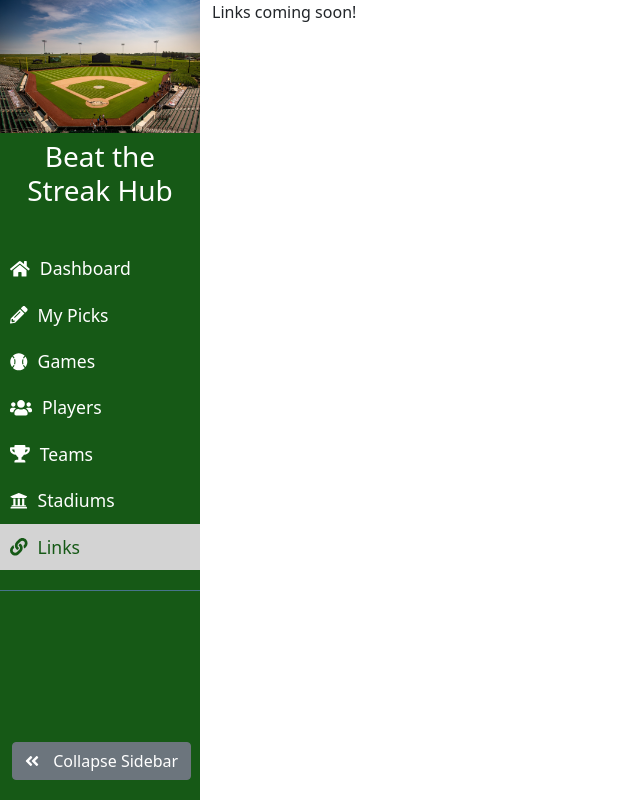
After one commit to peteb206/bts-hub, a Flask app: page /links in a window 1280 px wide. The commit adds this page. Shown: the whole page, without its empty margins (0-640 px from the left). Run offline with Flask 2, Linux system fonts and the light colour scheme; some libraries are stand-ins or nearby versions.

Commit message:
Add other links/routes

```diff
--- a/app/routes.py
+++ b/app/routes.py
@@ -16,8 +16,22 @@ def dashboard():
     if date_arg:
         return render_template('dashboard.html')
     else:
-        date_string = (datetime.datetime.now() - datetime.timedelta(hours=6)).strftime('%Y-%m-%d')
+        date_string = (datetime.datetime.now() - datetime.timedelta(hours=5)).strftime('%Y-%m-%d')
         return redirect(f'/dashboard?date={date_string}')
+
+
+@app.route('/picks')
+@app.route('/games')
+@app.route('/players')
+@app.route('/teams')
+@app.route('/stadiums')
+def picks():
+    return render_template(f'data_view.html')
+
+
+@app.route('/links')
+def links():
+    return render_template('links.html')
 ####################################
 ######### End HTML Pages ###########
 ####################################
--- /dev/null
+++ b/app/static/js/links.js
@@ -0,0 +1,37 @@
+$(document).ready(function () {
+    var listItems = [
+        ['Dashboard', 'fa-home', '/dashboard'],
+        ['My Picks', 'fa-pencil-alt', '/picks'],
+        ['Games', 'fa-baseball-ball', '/games'],
+        ['Players', 'fa-users', '/players'],
+        ['Teams', 'fa-trophy', '/teams'],
+        ['Stadiums', 'fa-university', '/stadiums'],
+        ['Links', 'fa-link', '/links'],
+    ];
+    var listItemsHTML = '';
+    listItems.forEach(function(item) {
+        listItemsHTML += '<li title="' + item[0] + '">';
+        listItemsHTML += '<a href="' + item[2] + '">';
+        listItemsHTML += '<div class="fullSidebarTab">';
+        listItemsHTML += '<i class="fas ' + item[1] + '"></i>';
+        listItemsHTML += '<span class="buttonText">' + item[0] + '</span>';
+        listItemsHTML += '</div>';
+        listItemsHTML += '<div class="container-fluid partialSidebarTab hidden">';
+        listItemsHTML += '<i class="fas ' + item[1] + ' fa-lg"></i>';
+        listItemsHTML += '</div>';
+        listItemsHTML += '</a>';
+        listItemsHTML += '</li>';
+    });
+    $('#sidebarTabs').append(listItemsHTML);
+
+    var currentEndpoint = $(location).attr('pathname');
+    $('a').each(function() {
+        var linkEndpoint = $(this).attr('href');
+        if (linkEndpoint == currentEndpoint) {
+            $(this).attr('href', '#');
+            $(this).parent().addClass('active');
+        } else {
+            $(this).parent().removeClass('active');
+        }
+    });
+});
--- a/app/templates/base.html
+++ b/app/templates/base.html
@@ -2,6 +2,7 @@
 <html>
    <head>
       <title id="title">Beat the Streak Hub</title>
+      <!-- CSS -->
       <link rel="stylesheet" type="text/css" href="https://cdn.jsdelivr.net/npm/bootstrap@5.1.0/dist/css/bootstrap.min.css" integrity="sha384-KyZXEAg3QhqLMpG8r+8fhAXLRk2vvoC2f3B09zVXn8CA5QIVfZOJ3BCsw2P0p/We" crossorigin="anonymous">
       <link rel="stylesheet" type="text/css" href="https://cdn.datatables.net/1.10.23/css/jquery.dataTables.css">
       <link rel="stylesheet" type="text/css" href="https://cdn.datatables.net/buttons/1.6.5/css/buttons.dataTables.min.css">
@@ -11,6 +12,7 @@
       <link rel="stylesheet" type="text/css" href="https://code.jquery.com/ui/1.12.1/themes/base/jquery-ui.css">
       <link rel="stylesheet" type="text/css" href="{{url_for('static', filename='css/main.css')}}">
 
+      <!-- JS -->
       <script type="text/javascript" charset="utf8" src="https://cdn.jsdelivr.net/npm/bootstrap@5.1.0/dist/js/bootstrap.bundle.min.js" integrity="sha384-U1DAWAznBHeqEIlVSCgzq+c9gqGAJn5c/t99JyeKa9xxaYpSvHU5awsuZVVFIhvj" crossorigin="anonymous"></script>
       <script type="text/javascript" charset="utf8" src="https://code.jquery.com/jquery-3.5.1.js"></script>
       <script type="text/javascript" charset="utf8" src="https://code.jquery.com/ui/1.12.1/jquery-ui.js"></script>
@@ -18,15 +20,13 @@
       <!-- <script type="text/javascript" charset="utf8" src="https://cdn.datatables.net/fixedcolumns/3.3.3/js/dataTables.fixedColumns.min.js"></script> -->
       <script type="text/javascript" charset="utf8" src="https://cdn.datatables.net/buttons/1.7.1/js/dataTables.buttons.min.js"></script>
       <script type="text/javascript" charset="utf8" src="https://cdn.datatables.net/buttons/1.7.1/js/buttons.html5.min.js"></script>
+      <script type="text/javascript" charset="utf8" src="{{url_for('static', filename='js/links.js')}}"></script>
       <script type="text/javascript" charset="utf8" src="{{url_for('static', filename='js/sidebar.js')}}"></script>
-      <!-- <script type="text/javascript" charset="utf8" src="{{url_for('static', filename='js/buildDataTable.js')}}"></script> -->
+      <script type="text/javascript" charset="utf8" src="{{url_for('static', filename='js/buildDataTable.js')}}"></script>
 
       <!-- Font Awesome JS -->
       <script defer src="https://use.fontawesome.com/releases/v5.0.13/js/solid.js" integrity="sha384-tzzSw1/Vo+0N5UhStP3bvwWPq+uvzCMfrN1fEFe+xBmv1C/AtVX5K0uZtmcHitFZ" crossorigin="anonymous"></script>
       <script defer src="https://use.fontawesome.com/releases/v5.0.13/js/fontawesome.js" integrity="sha384-6OIrr52G08NpOFSZdxxz1xdNSndlD4vdcf/q2myIUVO0VsqaGHJsB0RaBE01VTOY" crossorigin="anonymous"></script>
-
-      <!-- Popper.JS -->
-      <script src="https://cdnjs.cloudflare.com/ajax/libs/popper.js/1.14.0/umd/popper.min.js" integrity="sha384-cs/chFZiN24E4KMATLdqdvsezGxaGsi4hLGOzlXwp5UZB1LY//20VyM2taTB4QvJ" crossorigin="anonymous"></script>
    </head>
 
    <body>
@@ -37,58 +37,14 @@
                <h3 id="fullSidebarHeader">Beat the Streak Hub</h3>
             </div>
 
-            <ul class="list-unstyled components">
-               <li class="active">
-                  <a href="#">
-                     <div class="fullSidebarTab">
-                        <i class="fas fa-home"></i>
-                        <span class="buttonText">Dashboard</span>
-                     </div>
-                     <div class="container-fluid partialSidebarTab hidden">
-                        <i class="fas fa-home fa-lg"></i>
-                     </div>
-                  </a>
-               </li>
-               <li>
-                  <a href="#">
-                     <div class="fullSidebarTab">
-                        <i class="fas fa-pencil-alt"></i>
-                        <span class="buttonText">My Picks</span>
-                     </div>
-                     <div class="container-fluid partialSidebarTab hidden">
-                        <i class="fas fa-pencil-alt fa-lg"></i>
-                     </div>
-                  </a>
-               </li>
-               <li>
-                  <a href="#">
-                     <div class="fullSidebarTab">
-                        <i class="fas fa-database"></i>
-                        <span class="buttonText">Data</span>
-                     </div>
-                     <div class="container-fluid partialSidebarTab hidden">
-                        <i class="fas fa-database fa-lg"></i>
-                     </div>
-                  </a>
-               </li>
-               <li>
-                  <a href="#">
-                     <div class="fullSidebarTab">
-                        <i class="fas fa-link"></i>
-                        <span class="buttonText">Links</span>
-                     </div>
-                     <div class="container-fluid partialSidebarTab hidden">
-                        <i class="fas fa-link fa-lg"></i>
-                     </div>
-                  </a>
-               </li>
+            <ul id="sidebarTabs" class="list-unstyled components">
             </ul>
             <div class="container-fluid">
                <button type="button" id="sidebarCollapse" class="btn btn-secondary">
                   <i class="fas fa-angle-double-left"></i>
                   <span class="buttonText">Collapse Sidebar</span>
                </button>
-               <button type="button" id="sidebarCollapsed" class="btn btn-secondary hidden">
+               <button type="button" id="sidebarCollapsed" class="btn btn-secondary hidden" title="Expand Sidebar">
                   <i class="fas fa-angle-double-right"></i>
                </button>
             </div>
--- /dev/null
+++ b/app/templates/data_view.html
@@ -0,0 +1,4 @@
+{% extends "base.html" %}
+{% block content %}
+<p>Data View coming soon!</p>
+{% endblock %}
--- /dev/null
+++ b/app/templates/links.html
@@ -0,0 +1,4 @@
+{% extends "base.html" %}
+{% block content %}
+<p>Links coming soon!</p>
+{% endblock %}
--- /dev/null
+++ b/app/templates/picks.html
@@ -0,0 +1,4 @@
+{% extends "base.html" %}
+{% block content %}
+<p>Picks coming soon!</p>
+{% endblock %}
```
